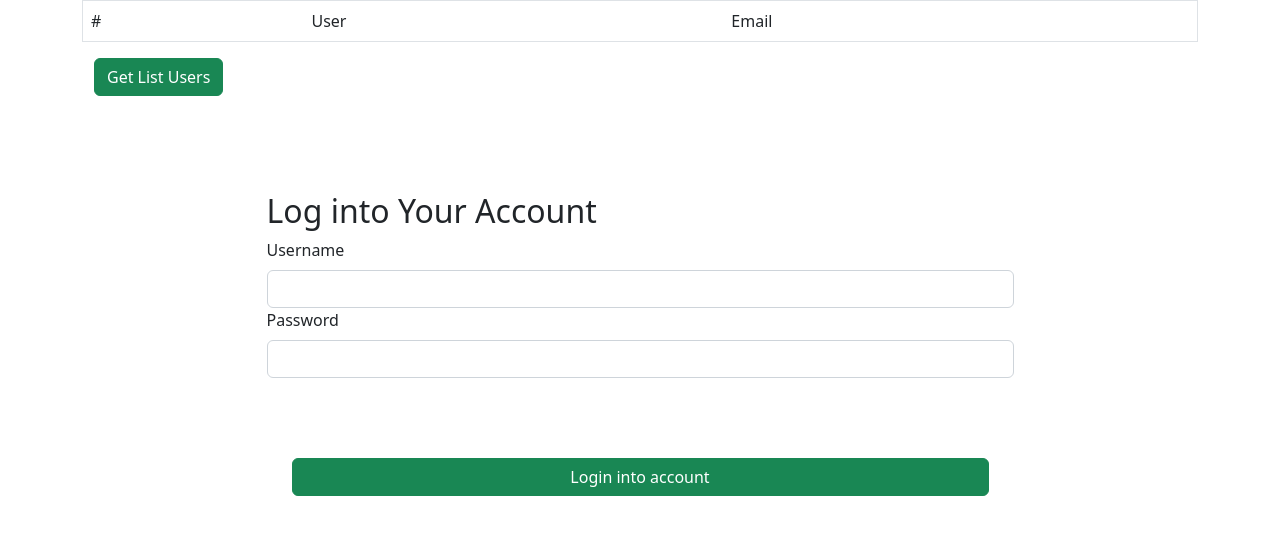
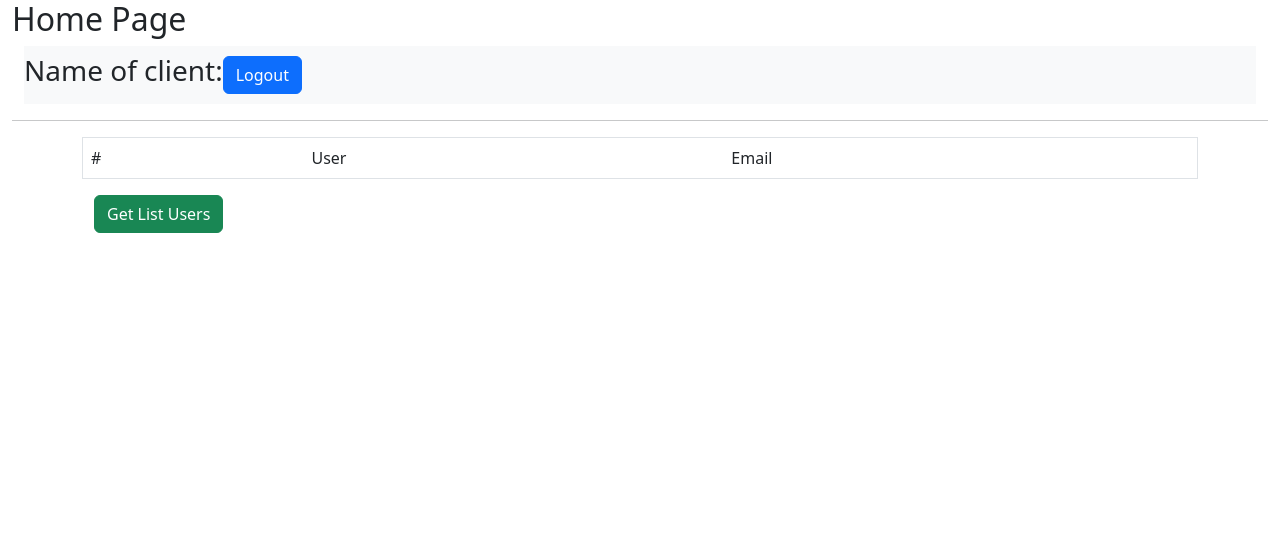
Before and after one commit to MrGansoStr/reactViteAxios, a React (Vite) app: page / in a window 1280 px wide. Shown: the top 534 px of the page. Built offline with nearby package versions, Linux system fonts and the light colour scheme.

Commit message:
token local storage

```diff
--- a/src/index.jsx
+++ b/src/index.jsx
@@ -2,7 +2,7 @@ import React from "react";
 import ReactDOM from 'react-dom/client';
 import 'bootstrap/dist/css/bootstrap.min.css';
 import { BrowserRouter as Router, Routes, Route } from 'react-router-dom';
-import Table from "./parts/Table";
+import Home from "./parts/Home";
 import Login from "./parts/Login";
 import Register from "./parts/Register";
 
@@ -11,8 +11,8 @@ const root = ReactDOM.createRoot(document.getElementById('root'));
 root.render(
   <Router>
       <Routes>
-        <Route index path='/' element={<Table/>}/>
-        <Route path='/login' element={<Login/>}/>
+        <Route index path='/' element={<Home/>} />
+        <Route path='/login' element={<Login/>} />
         <Route path='/register' element={<Register/>} />
       </Routes>
   </Router>
--- /dev/null
+++ b/src/parts/Header.jsx
@@ -0,0 +1,38 @@
+import { useState, useEffect } from "react";
+import { Link } from "react-router-dom";
+
+const Header = () => {
+
+  let [logedin, setlogedin] = useState(false);
+  useEffect(() => {
+    setlogedin(true);
+  }, [localStorage]);
+  const logout = () => {
+    localStorage.clear();
+    setlogedin(false);
+  }
+
+  return (
+    <header className="container-xxl">
+      <nav className="navbar navbar-expand-lg bg-light">
+        {
+          logedin ? (
+            <>
+              <h3>Name of client: </h3>
+              <button className="btn btn-primary" type="button" onClick={logout}>Logout</button>
+            </>
+          ) : (
+            <>
+              <h3>Page Without Loged</h3>
+
+              <button className="btn btn-success" type="button"> <a className="nav-link" href="/login">Login</a> </button>
+            </>
+          )
+        }
+
+      </nav>
+    </header>
+  );
+}
+
+export default Header;
--- /dev/null
+++ b/src/parts/Home.jsx
@@ -0,0 +1,21 @@
+import Table from "./Table";
+import Header from "./Header";
+import { useState, useEffect } from "react";
+const Home = () => {
+
+  let [loged, setloged] = useState(false);
+  useEffect(() => {
+    localStorage.length > 0 ? (setloged(true)): (setloged(false));
+  }, [localStorage])
+
+  return (
+    <div className="container-xxl">
+      <h2>Home Page</h2>
+      <Header/>
+      <hr />
+      <Table auth={loged} />
+    </div>
+  );
+};
+
+export default Home;
--- a/src/parts/Login.jsx
+++ b/src/parts/Login.jsx
@@ -1,5 +1,6 @@
 import axios from 'axios';
 import { useState } from 'react';
+import { useNavigate } from 'react-router-dom';
 
 const Login = () => {
   let [user, setuser] = useState("");
@@ -7,20 +8,33 @@ const Login = () => {
   let [datos, setdatos] = useState([]);
   let [msg, setmsg] = useState(false)
   let [estado, setestado] = useState(0)
+  let [errMsg, setErrMsg] = useState('');
+  const navigate = useNavigate();
 
   const Autenticate = async (e) => {
     e.preventDefault()
     try {
       const { data, status } = await axios.post('https://restapinormal.vercel.app/login', { username: user, password: pass });
+      localStorage.setItem("token", data[1].accessToken);
       setdatos(data)
       setestado(status)
       setmsg(false)
       //console.log(data)
       //console.log(status)
+      navigate("/");
     } catch (error) {
       setmsg(true)
       setdatos([])
-      console.log(error)
+      if (!error?.response) {
+        setErrMsg('No Server Response');
+      } else if (error.response?.status === 400) {
+        setErrMsg('Missing Username or Password');
+      } else if (error.response?.status === 401) {
+        setErrMsg('Unauthorized');
+      } else {
+        setErrMsg('Login Failed');
+      }
+      console.log(errMsg)
     }
   };
 
--- a/src/parts/Table.jsx
+++ b/src/parts/Table.jsx
@@ -1,20 +1,53 @@
-import { useState } from "react";
+import { useState, useEffect } from "react";
 import axios from 'axios';
 import Login from "./Login";
 
 
-const Table = () => {
+const Table = ({auth}) => {
 
   let [users, setusers] = useState([]);
+  let [msgfortable, setmsgfortable] = useState("");
+  console.log(auth);
+  /*
+  useEffect(() => {
+    let isMounted = true;
+    const controller = new AbortController();
 
+    const  getNewUsers = async () => {
+      try {
+        const response = await axios.get('https://restapinormal.vercel.app/users',{
+          signal: controller.signal
+        });
+        console.log(response.data);
+        isMounted && setusers(response.data);
+      } catch (error) {
+        console.log(error)
+      }
+    }
+    getNewUsers();
+    return () => {
+      isMounted = false;
+      controller.abort();
+    }
+  }, []);*/
   const getUsers = async (e) => {
-    e.preventDefault()
+    e.preventDefault();
+    if(auth) {
+
       try {
-      const { data } = await axios.get('https://restapinormal.vercel.app/users');
+        const { data } = await axios.get('http://localhost:9002/users', {
+          withCredentials: true, headers: {
+            'Authorization': 'SDMFPQOWE10234123KJDLSKF012',
+          }
+        });
         //console.log(data)
         setusers(data)
       } catch (error) {
         console.log(error);
+      }
+    }
+    else {
+      setmsgfortable("You need log in yout account");
     }
   };
   return (
@@ -40,10 +73,18 @@ const Table = () => {
         </tbody>
       </table>
       <div className="container-sm">
-      <button type="button" className="btn btn-success" onClick={ getUsers }>Get List Users</button>
+        <button type="button" className="btn btn-success" onClick={getUsers}>Get List Users</button>
       </div>
       <div className="p-5">
-      <Login/>
+        {
+          console.log(document.cookie)
+        }
+
+      </div>
+      <div>
+        {
+          msgfortable
+        }
       </div>
     </div>
   );
```
Lines whose indentation alone changed are shown as unchanged.
